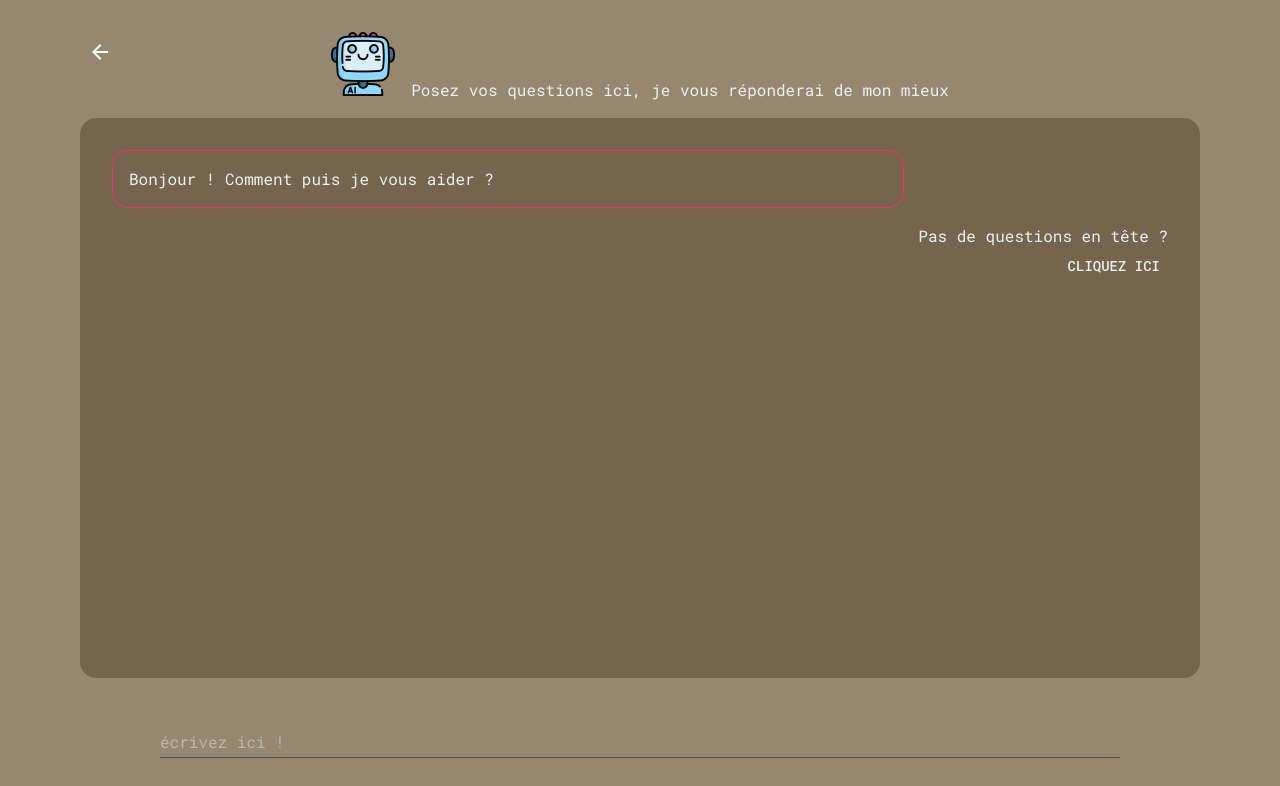
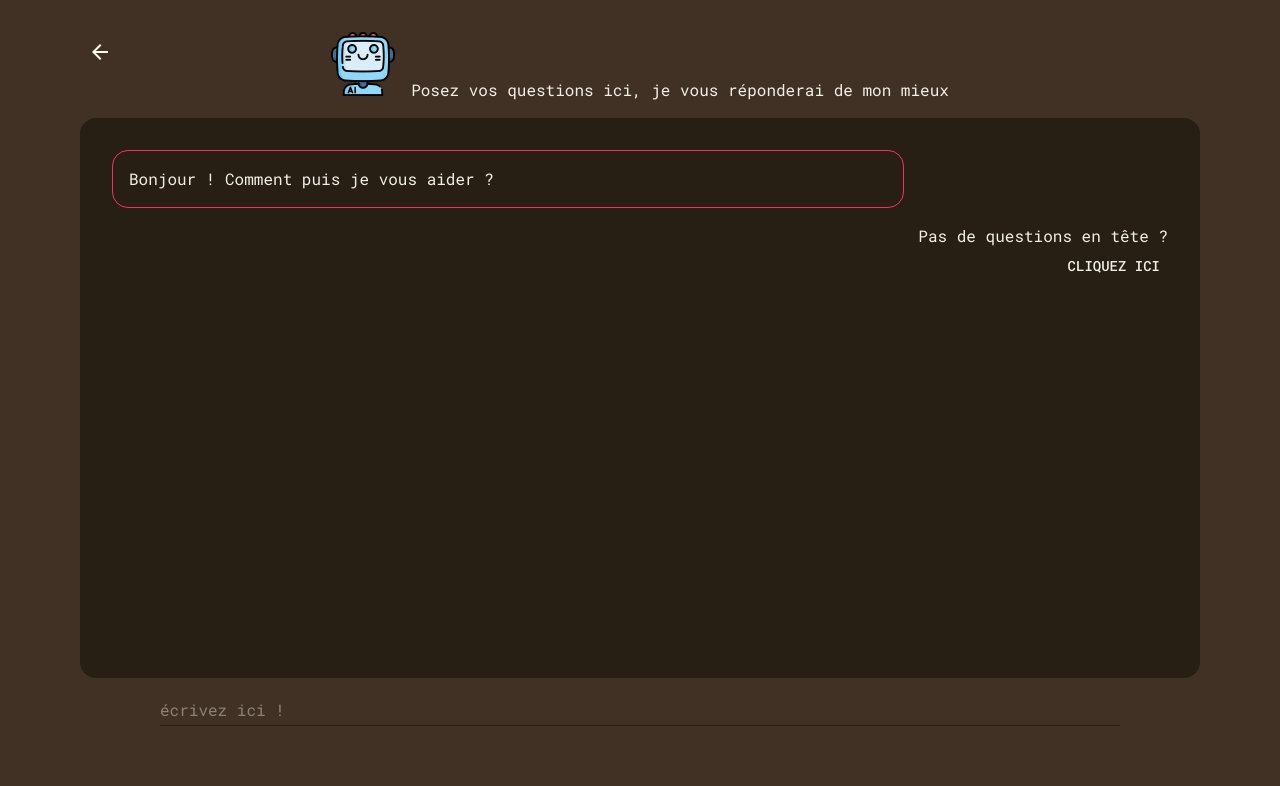
Before and after one commit to AngelRafaelGO/ai-proto-client, a React (Create React App) app in the folder fablab-client/: page /chat in a window 1280 px wide. Shown: the top 786 px of the page. Built offline with nearby package versions, Linux system fonts and the light colour scheme.

Commit message:
UI improvements

```diff
--- a/fablab-client/src/app/App.js
+++ b/fablab-client/src/app/App.js
@@ -30,7 +30,7 @@ const customTheme = createTheme({
       main: "#2a2826",
     },
     background: {
-      default: "#968870",
+      default: "#413124",
     },
     text: {
       primary: "#F2F1E9",
--- a/fablab-client/src/app/pages/chat/Chat.css
+++ b/fablab-client/src/app/pages/chat/Chat.css
@@ -9,7 +9,7 @@
   min-width: 70rem;
   min-height: 70vh;
   border-radius: 1rem;
-  background-color: #75654f;
+  background-color: #271e14;
   padding: 2rem;
 }
 
@@ -31,7 +31,6 @@
   min-width: 50rem;
   min-height: 10vh;
   border-radius: 1rem;
-  padding: 2rem;
   margin-top: 1rem;
 }
 
--- a/fablab-client/src/app/pages/chat/Chat.js
+++ b/fablab-client/src/app/pages/chat/Chat.js
@@ -106,9 +106,9 @@ function Chat() {
         {firstLoadAutoPrompt ? (
           ""
         ) : (
-          <Box>
+          <Box sx={{ marginLeft: "49%" }}>
             <Button
-              sx={{ marginLeft: "1rem" }}
+              sx={{ marginTop: "0.5rem" }}
               className="aiprop-chat-question-btn"
               onClick={() => handleOpen()}
             >
```
